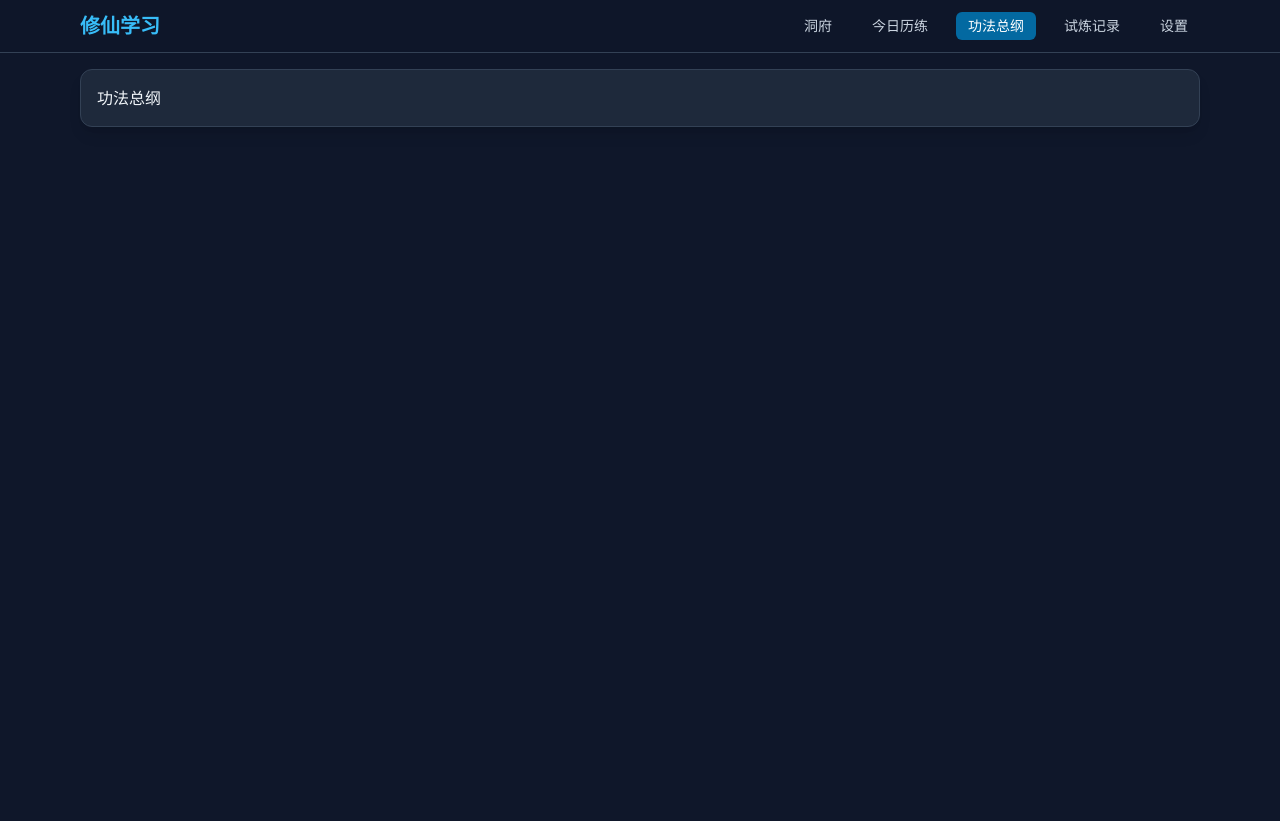
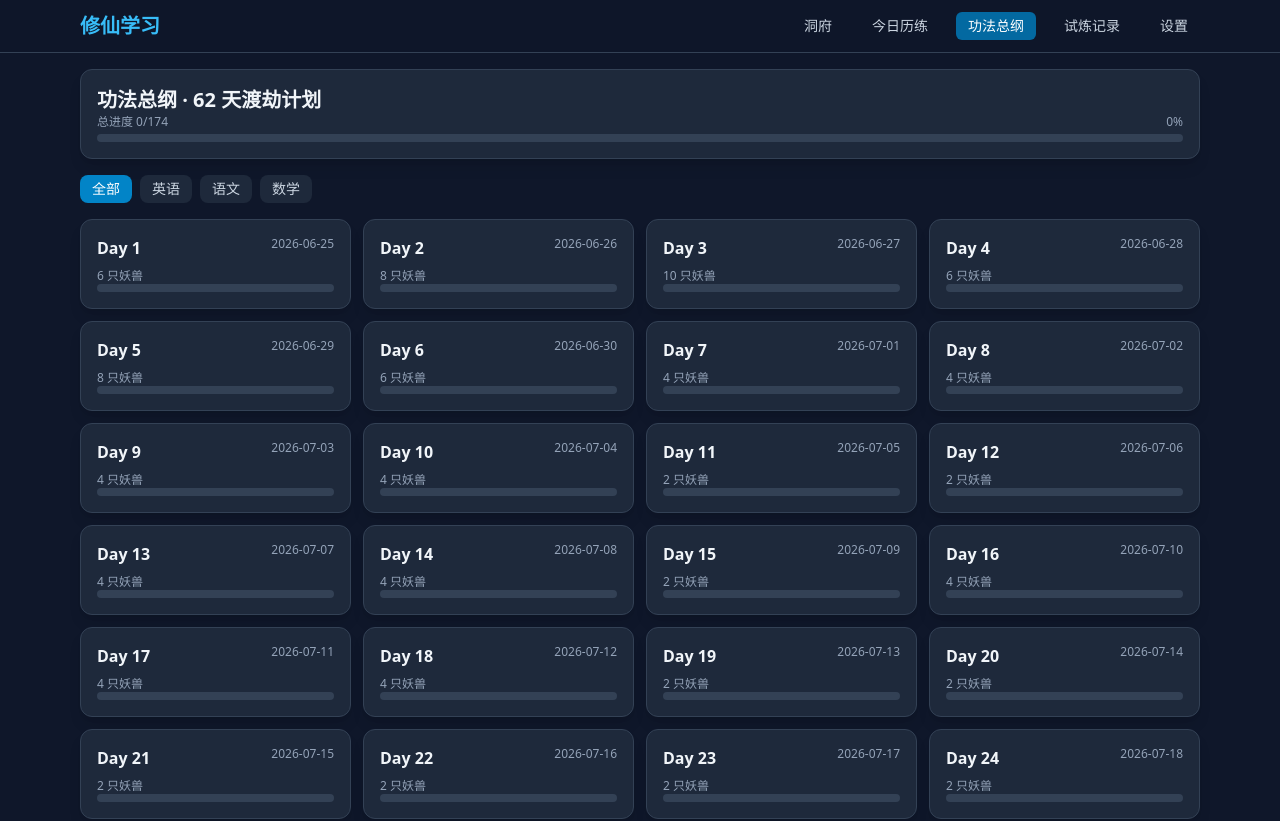
Before and after one commit to jasonmiao0511-hue/cultivation-learning-system, a React (Vite) app: page /plan in a window 1280 px wide. Shown: the top 821 px of the page. Before the commit the page ends 800 px from the top, so only its background shows below. Built offline with nearby package versions, Linux system fonts and the light colour scheme.

Commit message:
feat: add 62-day plan page

```diff
--- a/src/components/feature/FocusTimer.tsx
+++ b/src/components/feature/FocusTimer.tsx
@@ -9,6 +9,8 @@ export default function FocusTimer({ onComplete }: Props) {
   const [running, setRunning] = useState(false)
   const preset = useRef(25)
   const intervalRef = useRef<ReturnType<typeof setInterval> | null>(null)
+  const onCompleteRef = useRef(onComplete)
+  onCompleteRef.current = onComplete
 
   useEffect(() => {
     if (running) {
@@ -17,7 +19,7 @@ export default function FocusTimer({ onComplete }: Props) {
           const next = s + 1
           if (preset.current > 0 && next >= preset.current * 60) {
             setRunning(false)
-            if (onComplete) onComplete(preset.current)
+            if (onCompleteRef.current) onCompleteRef.current(preset.current)
             return preset.current * 60
           }
           return next
@@ -29,7 +31,7 @@ export default function FocusTimer({ onComplete }: Props) {
     return () => {
       if (intervalRef.current) clearInterval(intervalRef.current)
     }
-  }, [running, onComplete])
+  }, [running])
 
   const start = (min: number) => {
     preset.current = min
@@ -39,7 +41,7 @@ export default function FocusTimer({ onComplete }: Props) {
 
   const stop = () => {
     setRunning(false)
-    if (onComplete) onComplete(Math.ceil(seconds / 60))
+    if (onCompleteRef.current) onCompleteRef.current(Math.ceil(seconds / 60))
   }
 
   const displayMin = Math.floor(seconds / 60).toString().padStart(2, '0')
--- /dev/null
+++ b/src/components/feature/PlanDayCard.tsx
@@ -0,0 +1,23 @@
+import type { Task } from '../../types'
+import ProgressBar from '../base/ProgressBar'
+
+interface Props {
+  day: number
+  date: string
+  tasks: Task[]
+  onClick: () => void
+}
+
+export default function PlanDayCard({ day, date, tasks, onClick }: Props) {
+  const completed = tasks.filter((t) => t.completed).length
+  return (
+    <div onClick={onClick} className="card cursor-pointer hover:border-realm-500">
+      <div className="flex justify-between">
+        <span className="font-bold">Day {day}</span>
+        <span className="text-xs text-slate-400">{date}</span>
+      </div>
+      <div className="mt-2 text-xs text-slate-400">{tasks.length} 只妖兽</div>
+      <ProgressBar value={completed} max={tasks.length} />
+    </div>
+  )
+}
--- a/src/pages/Plan.tsx
+++ b/src/pages/Plan.tsx
@@ -1,3 +1,72 @@
+import { useState, useMemo } from 'react'
+import { useProgress } from '../hooks/useProgress'
+import { useCustomTasks } from '../hooks/useCustomTasks'
+import { generateDailyPlan } from '../services/schedule'
+import PlanDayCard from '../components/feature/PlanDayCard'
+import ProgressBar from '../components/base/ProgressBar'
+import { addDays } from '../utils/date'
+
+const START_DATE = '2026-06-25'
+const TOTAL_DAYS = 62
+
+const subjects = [
+  { key: 'all', label: '全部' },
+  { key: 'english', label: '英语' },
+  { key: 'chinese', label: '语文' },
+  { key: 'math', label: '数学' },
+]
+
 export default function Plan() {
-  return <div className="card">功法总纲</div>
+  const { progress } = useProgress()
+  const { customTasks } = useCustomTasks()
+  const [filter, setFilter] = useState('all')
+
+  const plan = useMemo(() => {
+    return Array.from({ length: TOTAL_DAYS }, (_, i) => {
+      const date = addDays(START_DATE, i)
+      const tasks = generateDailyPlan(date, progress, customTasks)
+      return { day: i + 1, date, tasks }
+    })
+  }, [progress, customTasks])
+
+  const totalTasks = plan.reduce((sum, d) => sum + d.tasks.length, 0)
+  const completedTasks = plan.reduce((sum, d) => sum + d.tasks.filter((t) => t.completed).length, 0)
+
+  const filteredPlan = plan.map((d) => ({
+    ...d,
+    tasks: filter === 'all' ? d.tasks : d.tasks.filter((t) => t.subject === filter),
+  }))
+
+  return (
+    <div className="space-y-4">
+      <div className="card">
+        <h1 className="text-xl font-bold">功法总纲 · 62 天渡劫计划</h1>
+        <ProgressBar value={completedTasks} max={totalTasks} label={`总进度 ${completedTasks}/${totalTasks}`} />
+      </div>
+
+      <div className="flex gap-2">
+        {subjects.map((s) => (
+          <button
+            key={s.key}
+            onClick={() => setFilter(s.key)}
+            className={`rounded-lg px-3 py-1 text-sm ${filter === s.key ? 'bg-realm-600 text-white' : 'bg-slate-800 text-slate-300'}`}
+          >
+            {s.label}
+          </button>
+        ))}
+      </div>
+
+      <div className="grid gap-3 sm:grid-cols-2 lg:grid-cols-4">
+        {filteredPlan.map((d) => (
+          <PlanDayCard
+            key={d.date}
+            day={d.day}
+            date={d.date}
+            tasks={d.tasks}
+            onClick={() => {}}
+          />
+        ))}
+      </div>
+    </div>
+  )
 }
```
Also changed, not shown: 1 other file (tests, documents, lock files or other folders).
